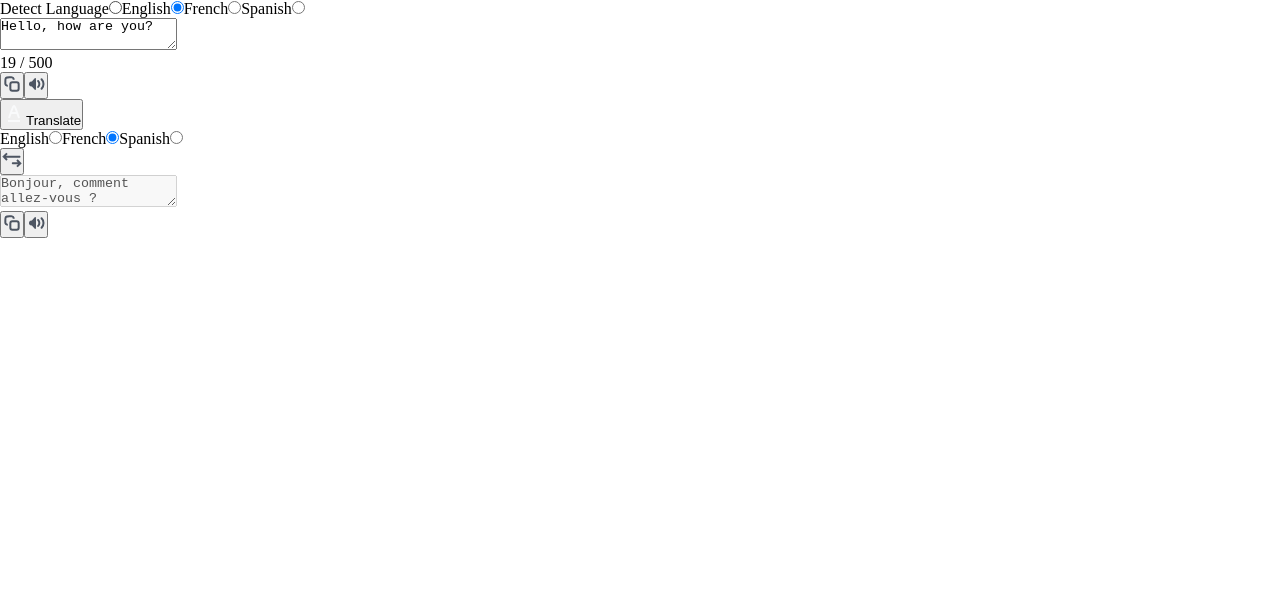
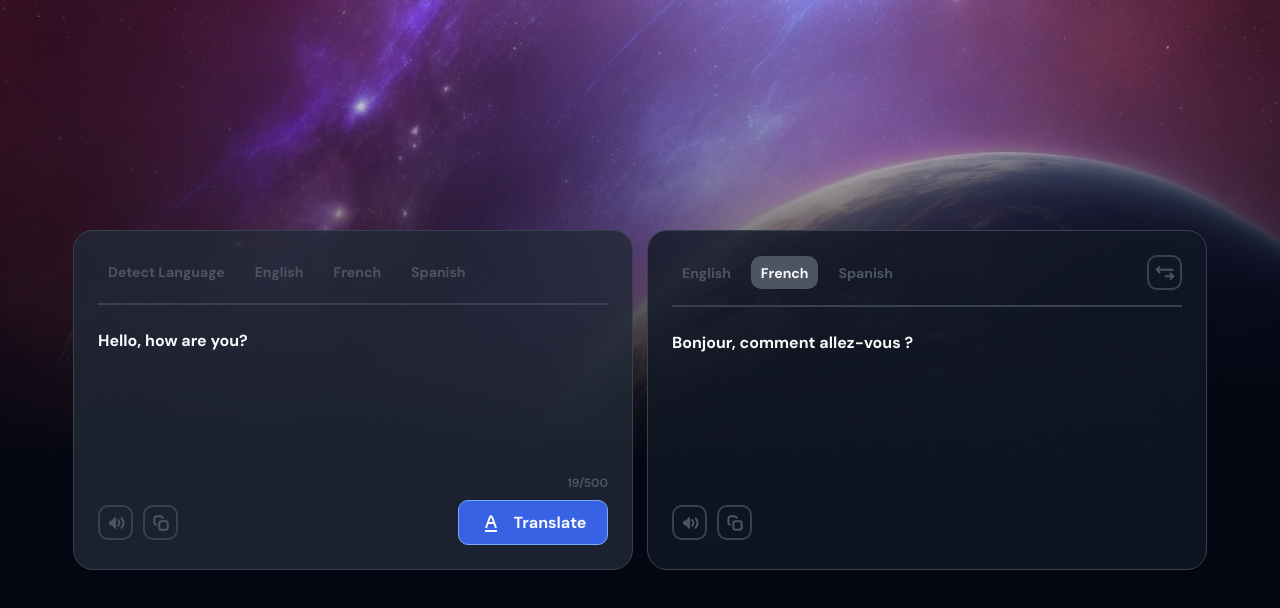
Before and after one commit to GaelSM/Translate-App, a React (Vite) app: page / in a window 1280 px wide. Shown: the top 608 px of the page. Built offline with nearby package versions, Linux system fonts and the light colour scheme.

Commit message:
Update index.css

```diff
--- a/src/components/Card.jsx
+++ b/src/components/Card.jsx
@@ -1,31 +1,31 @@
 import { ButtonIcon, CopyIcon, SpeakerIcon } from "./Icons"
 import Languages from "./Languages"
 
-export default function Card({ type, language, setLanguage, children, interchangeLanguages, handleTranslate}) {
+export default function Card({ type, language, setLanguage, children, interchangeLanguages, handleTranslate }) {
   const isFrom = type === "from"
   const textLenght = type === "from" && children.props.value.length
 
   return (
-    <div className="card">
-      <Languages type={ type } language={ language } setLanguage={ setLanguage } interchangeLanguages={interchangeLanguages}/>
-      <main className="text">
-        { children }
-        { isFrom && <div className="length"> { textLenght } / 500 </div> }
-      </main>
-      <footer>
+    <div className={`card ${type}`}>
+      <Languages type={type} language={language} setLanguage={setLanguage} interchangeLanguages={interchangeLanguages} />
+      <main>
+        {children}
+        {isFrom && <div className="length"> {textLenght}/500 </div>}
+        <div className="bottom">
           <div className="icons">
+            <button className="icon">
+              <SpeakerIcon />
+            </button>
             <button className="icon">
               <CopyIcon />
             </button>
-          <button className="icon">
-            <SpeakerIcon />
-          </button>
           </div>
-        { isFrom && <button onClick={handleTranslate}>
+          {isFrom && <button onClick={handleTranslate} className="translate">
             <ButtonIcon />
             Translate
-        </button> }
-      </footer>
+          </button>}
+        </div>
+      </main>
     </div>
   )
 }
--- a/src/components/Languages.jsx
+++ b/src/components/Languages.jsx
@@ -7,7 +7,7 @@ export default function Languages({ type, language, setLanguage, interchangeLang
 
   return (
     <header className="languages">
-      <form>
+      <div className="inputs">
         {
           type === "from" && <label>
             Detect Language
@@ -36,9 +36,9 @@ export default function Languages({ type, language, setLanguage, interchangeLang
             </label>
           ))
         }
-      </form>
+      </div>
       {
-        type === "to" && <button className="interchange" onClick={interchangeLanguages}>
+        type === "to" && <button className="icon" onClick={interchangeLanguages}>
           <InterchangeIcon />
         </button>
       }
--- a/src/hooks/useStore.js
+++ b/src/hooks/useStore.js
@@ -10,7 +10,7 @@ const initialState = {
 }
 
 function reducer (state, action) {
-  const { type } = action
+  const { type, payload } = action
 
   if(type === "INTERCHANGE_LANGUAGES") {
     if(state.fromLanguage === AUTO_LANGUAGE || state.toLanguage === state.fromLanguage) return state
@@ -23,20 +23,20 @@ function reducer (state, action) {
   }
 
   if(type === "SET_FROM_LANGUAGE") {
-    if(state.fromLanguage === action.payload) return state
+    if(state.fromLanguage === payload) return state
 
     return {
       ...state,
-      fromLanguage: action.payload
+      fromLanguage: payload
     }
   }
 
   if(type === "SET_TO_LANGUAGE") {
-    if(state.toLanguage === action.payload) return state
+    if(state.toLanguage === payload) return state
 
     return {
       ...state,
-      toLanguage: action.payload
+      toLanguage: payload
     }
   }
 
@@ -45,7 +45,14 @@ function reducer (state, action) {
 
     return {
       ...state,
-      fromText: action.payload
+      fromText: payload
+    }
+  }
+
+  if(type === "SET_TO_TEXT") {
+    return {
+      ...state,
+      toText: payload
     }
   }
 }
@@ -61,6 +68,8 @@ export function useStore() {
 
   const setFromText = (payload) => dispatch({ type: "SET_FROM_TEXT", payload})
 
+  const setToText = (payload) => dispatch({ type: "SET_TO_TEXT", payload})
+
   return {
     fromLanguage,
     toLanguage,
@@ -70,6 +79,7 @@ export function useStore() {
     interchangeLanguages,
     setFromLanguage,
     setToLanguage,
-    setFromText
+    setFromText,
+    setToText
   }
 }
--- a/src/index.css
+++ b/src/index.css
@@ -1,4 +1,28 @@
 @import url('https://fonts.googleapis.com/css2?family=DM+Sans:opsz,wght@9..40,500;9..40,700&display=swap');
+
+:root {
+  /* FONT SIZE AND WEIGHTS */
+  --Bold: bold;
+  --Big: 16px;
+  --Medium: 14px;
+  --Small: 12px;
+
+  /* COLORS */
+  --Background: #040711;
+  --Border-Color: #394150;
+  --Text: #4D5562;
+  --Gray: #CDD5E0;
+  --White: #F9FAFB;
+  --Translate-Button: #3662E3;
+  --Blue: #7CA9F3;
+  --From-Card-Background: #212936cc;
+  --To-Card-Background: #121826cc;
+
+  /* ELEMENTS SIZES */
+  --Card-Widht: 560px;
+  --Card-Height: 340px;
+  --Card-Padding: 24px;
+}
 
 *::after,
 *::before,
@@ -6,4 +30,166 @@
   margin: 0;
   padding: 0;
   box-sizing: border-box;
+  user-select: none;
 }
+
+body,
+input,
+button,
+textarea {
+  font-family: 'DM Sans', sans-serif;
+  font-weight: bold;
+}
+
+textarea {
+  font-size: var(--Big);
+  height: 135px;
+  width: 100%;
+  resize: none;
+  outline: none;
+  border: none;
+  background: none;
+  color: var(--White);
+}
+
+textarea::-webkit-scrollbar {
+  background: transparent;
+  width: 5px;
+}
+
+textarea::-webkit-scrollbar-thumb {
+  background: var(--Border-Color);
+  width: 15px;
+}
+
+button {
+  border: none;
+}
+
+input,
+button {
+  cursor: pointer;
+}
+
+label {
+  position: relative;
+  display: flex;
+  justify-content: center;
+  align-items: center;
+  padding: 0 10px;
+  height: 33px;
+  border-radius: 10px;
+  outline: none;
+  color: var(--Text);
+  font-size: var(--Medium);
+}
+
+input {
+  position: absolute;
+  top: 0;
+  left: 0;
+  width: 100%;
+  height: 100%;
+  appearance: none;
+}
+
+label:has(input:checked) {
+  background-color: var(--Text);
+  color: var(--White);
+}
+
+.app {
+  min-height: 100vh;
+  height: 100vh;
+  background: url("../src/assets/hero_img.jpg"), var(--Background);
+  background-repeat: no-repeat;
+  background-size: 100vw;
+  display: flex;
+  justify-content: center;
+  align-items: center;
+  gap: 14px;
+}
+
+.card {
+  width: var(--Card-Widht);
+  height: var(--Card-Height);
+  padding: var(--Card-Padding);
+  border-radius: 20px;
+  display: flex;
+  flex-direction: column;
+}
+
+.card.from {
+  background-color: var(--From-Card-Background);
+  border: 1px solid var(--Border-Color);
+}
+
+.card.to {
+  background-color: var(--To-Card-Background);
+  border: 1px solid var(--Border-Color);
+}
+
+.card .languages {
+  display: flex;
+  justify-content: space-between;
+  align-items: center;
+  border-bottom: 2px solid var(--Border-Color);
+  padding-bottom: 15px;
+  margin-bottom: 25px;
+}
+
+.card .languages .inputs {
+  display: flex;
+  gap: 10px;
+}
+
+.card main {
+  height: 100%;
+  display: flex;
+  flex-direction: column;
+  justify-content: space-between;
+}
+
+.card main .length {
+  color: var(--Text);
+  font-size: var(--Small);
+  text-align: end;
+}
+
+.card main .bottom {
+  height: 45px;
+  display: flex;
+  justify-content: space-between;
+  align-items: center;
+}
+
+.card main .bottom .icons {
+  display: flex;
+  gap: 10px;
+}
+
+.card main .bottom .icons .icon,
+.card .languages .icon {
+  background-color: transparent;
+  width: 35px;
+  height: 35px;
+  border: 2.5px solid var(--Border-Color);
+  display: flex;
+  justify-content: center;
+  align-items: center;
+  border-radius: 10px;
+}
+
+.card main .bottom .translate {
+  width: 150px;
+  height: 100%;
+  background-color: var(--Translate-Button);
+  display: flex;
+  align-items: center;
+  justify-content: center;
+  font-size: var(--Big);
+  gap: 10px;
+  color: var(--White);
+  border-radius: 10px;
+  border: 1px solid var(--Blue);
+}
```
Lines whose indentation alone changed are shown as unchanged.
